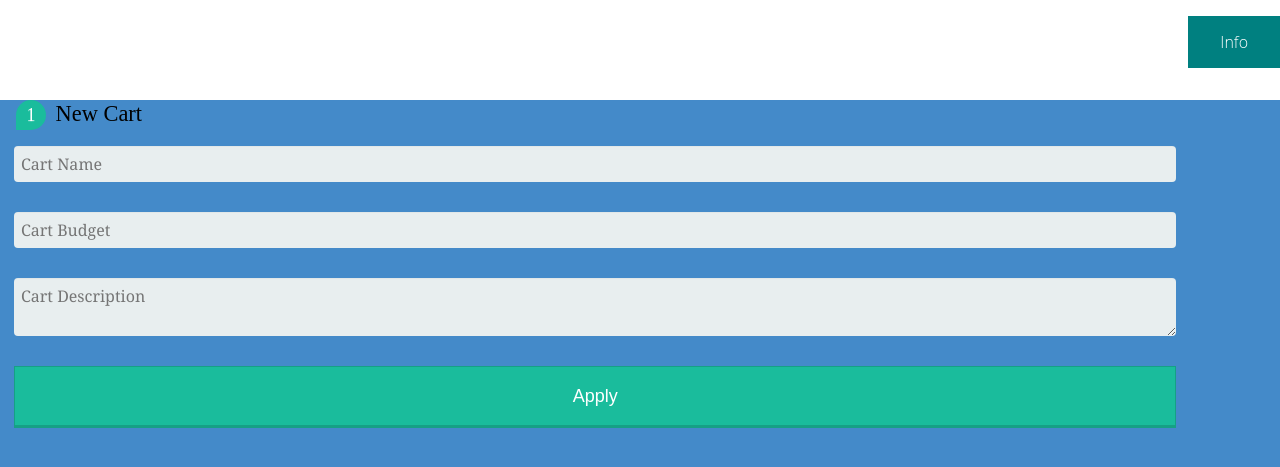
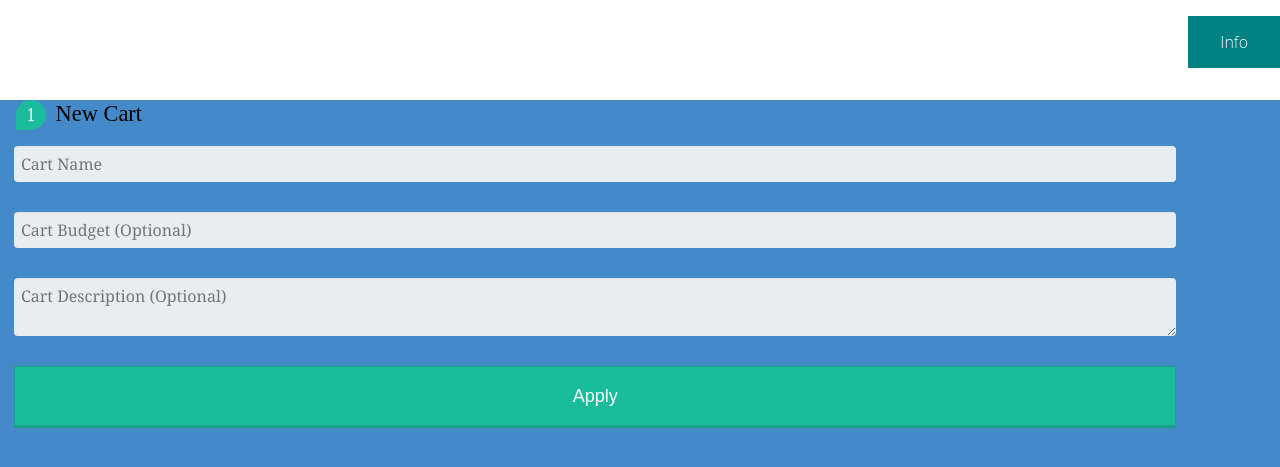
Before and after one commit to Kevin-Taha/UniKart, a Python web app: template unicart/templates/listPage.html in a window 1280 px wide. Shown: the top 467 px of the page. Run offline with Jinja, Linux system fonts and the light colour scheme; the template is opened without the code that fills it, so the values that code supplies are empty; some libraries are stand-ins or nearby versions.

Commit message:
Some fixes and edits

```diff
--- a/unicart/main.py
+++ b/unicart/main.py
@@ -70,6 +70,8 @@ class ListHandler(webapp2.RequestHandler):
         my_template = jinja_environment.get_template("templates/listPage.html")
         cartName = self.request.get("cartname")
         cartBudget = self.request.get("budget")
+        if cartBudget == "":  #PLEASE FIX BUG HERE
+            cartBudget = 0
         cartDesc = self.request.get("desc")
         myCart = Cart(name = cartName, budget = int(cartBudget), description = cartDesc, user = nickname )
         myCart.put()
--- a/unicart/templates/listPage.html
+++ b/unicart/templates/listPage.html
@@ -19,8 +19,8 @@
         <fieldset>
           <legend><span class="number">1</span> New Cart </legend>
           <input type="text" name="cartname" placeholder="Cart Name">
-          <input type="number" name="budget" placeholder="Cart Budget">
-          <textarea name="desc" placeholder="Cart Description"></textarea>
+          <input type="number" name="budget" placeholder="Cart Budget (Optional)">
+          <textarea name="desc" placeholder="Cart Description (Optional)"></textarea>
         <input type="submit" value="Apply" />
       </form>
     </div>
```
Also changed, not shown: 1 other file.
